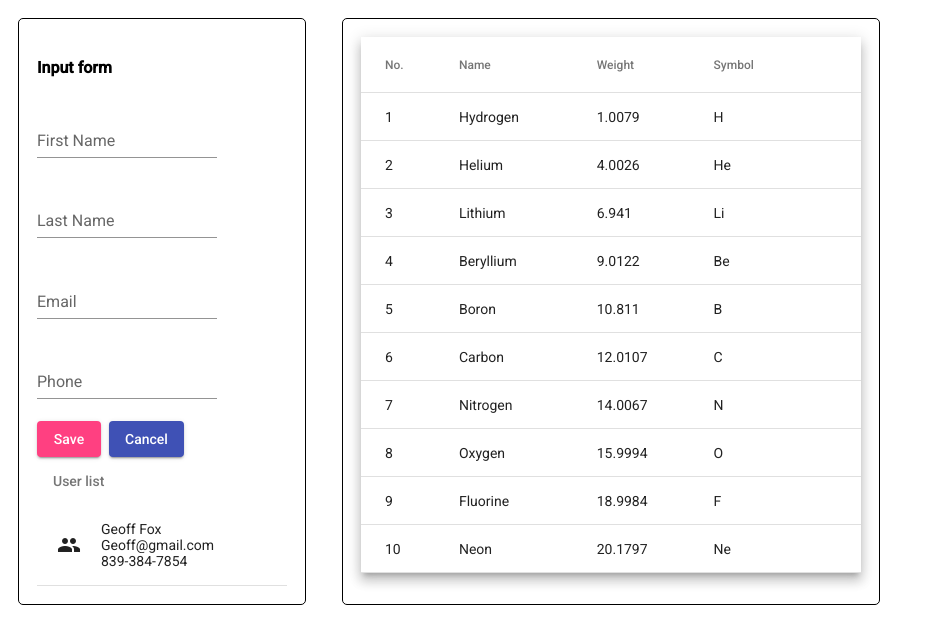
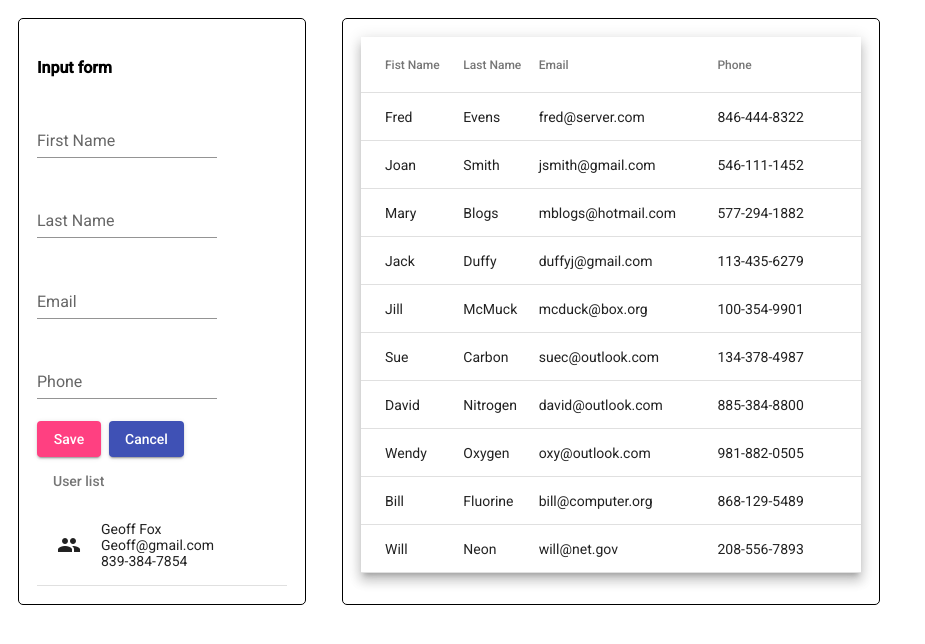
Before and after one commit to FoxGeoff/TestFormAngularRev3, an Angular app: page / in a window 1280 px wide. Shown: the top 644 px of the page, without its empty margins (0-925 px from the left). Built offline with nearby package versions, Linux system fonts and the light colour scheme.

Commit message:
Dashboard - with user table

```diff
--- a/src/app/dashboard/dashboard.component.html
+++ b/src/app/dashboard/dashboard.component.html
@@ -5,25 +5,25 @@
       <diV>
         <mat-form-field appearance="standard">
           <mat-label>First Name</mat-label>
-          <input matInput [(ngModel)]="firstName" name="firstName" />
+          <input matInput [(ngModel)]="firstName" lastName="firstName" />
         </mat-form-field>
       </diV>
       <div>
         <mat-form-field appearance="standard">
           <mat-label>Last Name</mat-label>
-          <input matInput [(ngModel)]="lastName" name="lastName" />
+          <input matInput [(ngModel)]="lastName" lastName="lastName" />
         </mat-form-field>
       </div>
       <div>
         <mat-form-field appearance="standard">
           <mat-label>Email</mat-label>
-          <input matInput [(ngModel)]="email" name="email" />
+          <input matInput [(ngModel)]="email" lastName="email" />
         </mat-form-field>
       </div>
       <div>
         <mat-form-field appearance="standard">
           <mat-label>Phone</mat-label>
-          <input matInput [(ngModel)]="phone" name="phone" />
+          <input matInput [(ngModel)]="phone" lastName="phone" />
         </mat-form-field>
       </div>
       <div class="row" fxLayoutGap="8px">
@@ -54,28 +54,28 @@
       <!--- Note that these columns can be defined in any order.
           The actual rendered columns are set as a property on the row definition" -->
 
-      <!-- Position Column -->
-      <ng-container matColumnDef="position">
-        <th mat-header-cell *matHeaderCellDef>No.</th>
-        <td mat-cell *matCellDef="let element">{{ element.position }}</td>
+      <!-- firstName Column -->
+      <ng-container matColumnDef="firstName">
+        <th mat-header-cell *matHeaderCellDef>Fist Name</th>
+        <td mat-cell *matCellDef="let element">{{ element.firstName }}</td>
       </ng-container>
 
-      <!-- Name Column -->
-      <ng-container matColumnDef="name">
-        <th mat-header-cell *matHeaderCellDef>Name</th>
-        <td mat-cell *matCellDef="let element">{{ element.name }}</td>
+      <!-- lastName Column -->
+      <ng-container matColumnDef="lastName">
+        <th mat-header-cell *matHeaderCellDef>Last Name</th>
+        <td mat-cell *matCellDef="let element">{{ element.lastName }}</td>
       </ng-container>
 
-      <!-- Weight Column -->
-      <ng-container matColumnDef="weight">
-        <th mat-header-cell *matHeaderCellDef>Weight</th>
-        <td mat-cell *matCellDef="let element">{{ element.weight }}</td>
+      <!-- email Column -->
+      <ng-container matColumnDef="email">
+        <th mat-header-cell *matHeaderCellDef>Email</th>
+        <td mat-cell *matCellDef="let element">{{ element.email }}</td>
       </ng-container>
 
       <!-- Symbol Column -->
-      <ng-container matColumnDef="symbol">
-        <th mat-header-cell *matHeaderCellDef>Symbol</th>
-        <td mat-cell *matCellDef="let element">{{ element.symbol }}</td>
+      <ng-container matColumnDef="phone">
+        <th mat-header-cell *matHeaderCellDef>Phone</th>
+        <td mat-cell *matCellDef="let element">{{ element.phone }}</td>
       </ng-container>
 
       <tr mat-header-row *matHeaderRowDef="displayedColumns"></tr>
--- a/src/app/dashboard/dashboard.component.ts
+++ b/src/app/dashboard/dashboard.component.ts
@@ -1,25 +1,24 @@
 export interface PeriodicElement {
-  name: string;
-  position: number;
-  weight: number;
-  symbol: string;
+  lastName: string;
+  firstName: string;
+  email: string;
+  phone: string;
 }
 
 const ELEMENT_DATA: PeriodicElement[] = [
-  {position: 1, name: 'Hydrogen', weight: 1.0079, symbol: 'H'},
-  {position: 2, name: 'Helium', weight: 4.0026, symbol: 'He'},
-  {position: 3, name: 'Lithium', weight: 6.941, symbol: 'Li'},
-  {position: 4, name: 'Beryllium', weight: 9.0122, symbol: 'Be'},
-  {position: 5, name: 'Boron', weight: 10.811, symbol: 'B'},
-  {position: 6, name: 'Carbon', weight: 12.0107, symbol: 'C'},
-  {position: 7, name: 'Nitrogen', weight: 14.0067, symbol: 'N'},
-  {position: 8, name: 'Oxygen', weight: 15.9994, symbol: 'O'},
-  {position: 9, name: 'Fluorine', weight: 18.9984, symbol: 'F'},
-  {position: 10, name: 'Neon', weight: 20.1797, symbol: 'Ne'},
+  {firstName: 'Fred', lastName: 'Evens', email: 'fred@server.com', phone: '846-444-8322'},
+  {firstName: 'Joan', lastName: 'Smith', email: 'jsmith@gmail.com', phone: '546-111-1452'},
+  {firstName: 'Mary', lastName: 'Blogs', email: 'mblogs@hotmail.com', phone: '577-294-1882'},
+  {firstName: 'Jack', lastName: 'Duffy', email: 'duffyj@gmail.com', phone: '113-435-6279'},
+  {firstName: 'Jill', lastName: 'McMuck', email: 'mcduck@box.org', phone: '100-354-9901'},
+  {firstName: 'Sue', lastName: 'Carbon', email: 'suec@outlook.com', phone: '134-378-4987'},
+  {firstName: 'David', lastName: 'Nitrogen', email: 'david@outlook.com', phone: '885-384-8800'},
+  {firstName: 'Wendy', lastName: 'Oxygen', email: 'oxy@outlook.com', phone: '981-882-0505'},
+  {firstName: 'Bill', lastName: 'Fluorine', email: 'bill@computer.org', phone: '868-129-5489'},
+  {firstName: 'Will', lastName: 'Neon', email: 'will@net.gov', phone: '208-556-7893'},
 ];
 
 import { Component, OnInit } from '@angular/core';
-
 @Component({
   selector: 'app-dashboard',
   templateUrl: './dashboard.component.html',
@@ -33,7 +32,7 @@ export class DashboardComponent implements OnInit {
   phone!: string;
 
   // table
-  displayedColumns: string[] = ['position', 'name', 'weight', 'symbol'];
+  displayedColumns: string[] = ['firstName', 'lastName', 'email', 'phone'];
   dataSource = ELEMENT_DATA;
 
   constructor() { }
```
